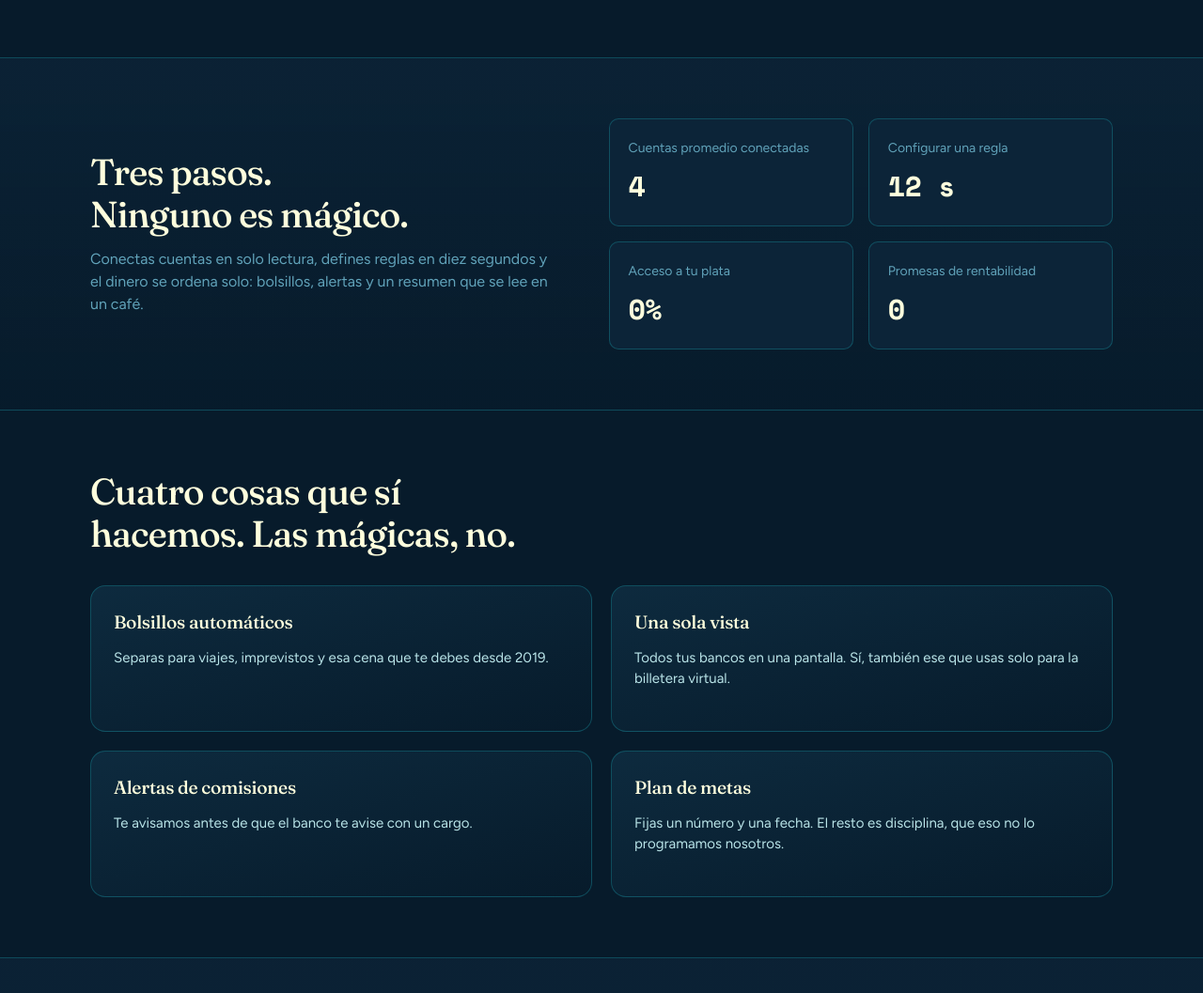
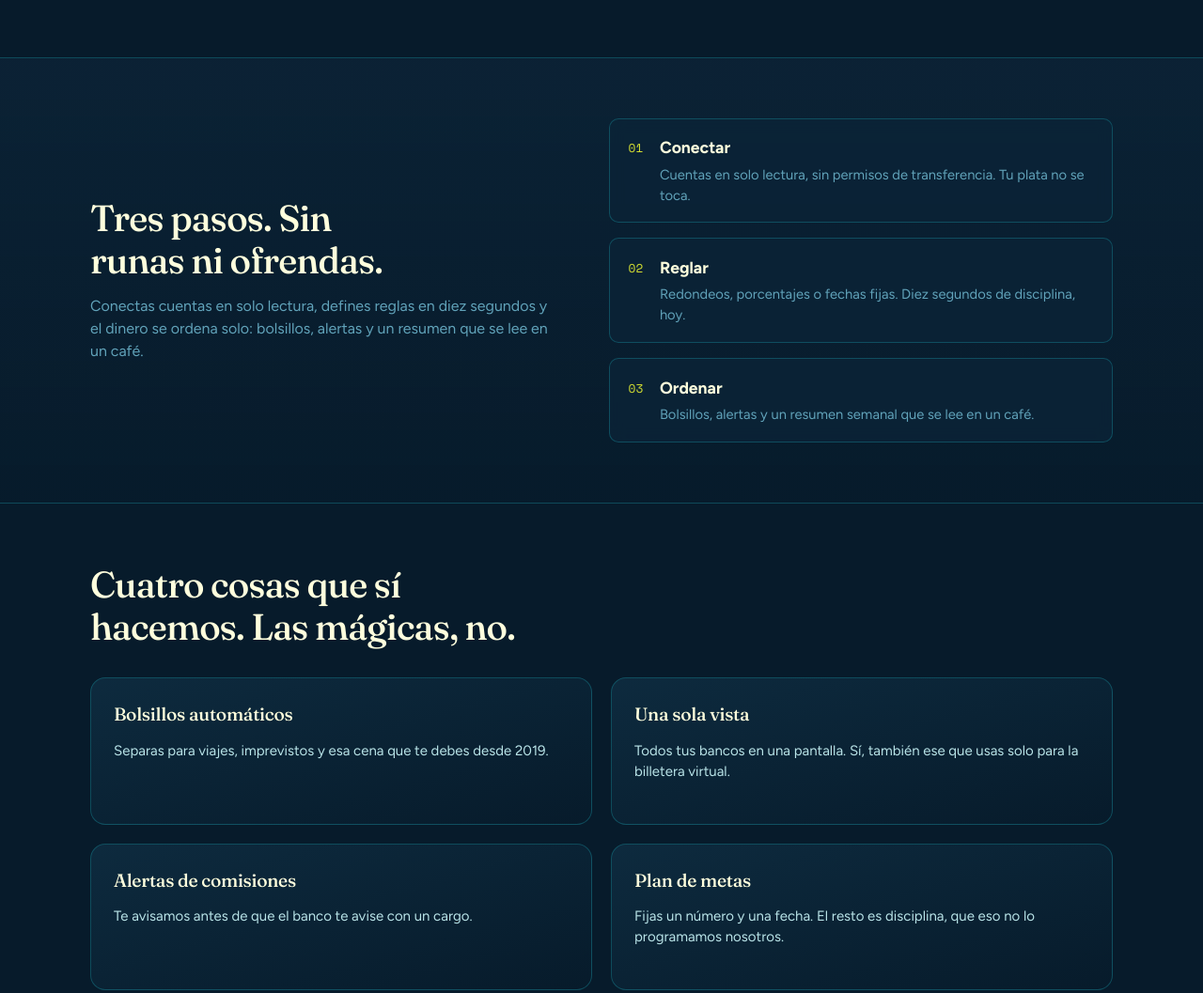
Before and after one commit to nheradevs/draupnir-fintech, a plain HTML site: page index.html in a window 1280 px wide. Shown: the part 1231-2288 px from the top of the page at 94% size. Drawn offline with Linux system fonts and the light colour scheme.

Commit message:
fix: sharper hero tagline, step cards replace metrics, plans renamed, footer portfolio link
- tagline: Tu banco reza por que no leas esto (EN: Your bank hopes you never read this)
- Como funciona: three short step cards on the right; heading now Sin runas ni ofrendas
- Plans: Karla, Karl y Jarl with a clear intro, replacing the class-choice joke
- footer: nheradev.com is now a real link (target blank, noopener), credit split into translatable parts
- dictionaries updated in both languages; all data-i18n keys present in es and en

```diff
--- a/app.js
+++ b/app.js
@@ -63,7 +63,7 @@ const I18N = {
     navFaq: "FAQ",
     navCta: "Empezar",
     heroTitle: "El anillo de Odín se multiplicaba solo. El tuyo todavía no.",
-    heroTagline: "Finanzas personales, sin letra chica.",
+    heroTagline: "Tu banco reza por que no leas esto.",
     heroBody:
       "Draupnir ordena tu plata: ahorros automáticos, todas tus cuentas en una vista y alertas de comisiones antes de que te las cobren. Sin promesas de rentabilidad mágica: Odín no responde tickets.",
     heroPrimaryBtn: "Empezar gratis",
@@ -77,13 +77,18 @@ const I18N = {
     problemCard2Body: "Separar plata a mano es una promesa que rompes sin querer un martes.",
     problemCard3Title: "La foto completa no existe",
     problemCard3Body: "Nadie suma sueldo, tarjeta, billetera virtual y ese plan que olvidaste que tenías.",
-    howHeading: "Tres pasos. Ninguno es mágico.",
+    howHeading: "Tres pasos. Sin runas ni ofrendas.",
     howIntro:
       "Conectas cuentas en solo lectura, defines reglas en diez segundos y el dinero se ordena solo: bolsillos, alertas y un resumen que se lee en un café.",
-    metric1Label: "Cuentas promedio conectadas",
-    metric2Label: "Configurar una regla",
-    metric3Label: "Acceso a tu plata",
-    metric4Label: "Promesas de rentabilidad",
+    step1Title: "Conectar",
+    step1Text: "Cuentas en solo lectura, sin permisos de transferencia. Tu plata no se toca.",
+    step2Title: "Reglar",
+    step2Text: "Redondeos, porcentajes o fechas fijas. Diez segundos de disciplina, hoy.",
+    step3Title: "Ordenar",
+    step3Text: "Bolsillos, alertas y un resumen semanal que se lee en un café.",
+
+
+
     featuresHeading: "Cuatro cosas que sí hacemos. Las mágicas, no.",
     feature1Title: "Bolsillos automáticos",
     feature1Body: "Separas para viajes, imprevistos y esa cena que te debes desde 2019.",
@@ -95,7 +100,7 @@ const I18N = {
     feature4Title: "Plan de metas",
     feature4Body:
       "Fijas un número y una fecha. El resto es disciplina, que eso no lo programamos nosotros.",
-    plansHeading: "Elige tu clase social.",
+    plansHeading: "Karla, Karl y Jarl.",
     plansIntro:
       "En la sociedad nórdica había tres. En el banking tradicional pagas como en la primera sin ser de ninguna.",
     planKarlaDesc: "Para los que todavía pagan comisiones como si fuera 1998.",
@@ -128,7 +133,7 @@ const I18N = {
     faqA5:
       "Tus datos se exportan o se borran, a tu elección, sin llamadas de retención. Las valquirias no suplican.",
     footerLine1: "© 2026 Draupnir. Todos los derechos reservados.",
-    footerLine2: "Sitio hecho por Karen Gil - nheradev.com - Parte de mi portafolio",
+    footerCreditA: "Sitio hecho por Karen Gil", footerCreditB: "Parte de mi portafolio",
     footerLine3: "Página de demostración para portafolio. Ningún dato es recogido ni enviado.",
     dialogTitle: "Empieza con Draupnir",
     dialogSubtitle: "Deja tu correo y te avisamos cuando abramos registros.",
@@ -154,7 +159,7 @@ const I18N = {
     navFaq: "FAQ",
     navCta: "Get started",
     heroTitle: "Odin's ring multiplied itself. Yours is still sitting there.",
-    heroTagline: "Personal finance, no fine print.",
+    heroTagline: "Your bank hopes you never read this.",
     heroBody:
       "Draupnir puts your money in order: automatic savings, every account in one view and fee alerts before the charge lands. No magic returns promised: Odin does not answer support tickets.",
     heroPrimaryBtn: "Start free",
@@ -170,13 +175,18 @@ const I18N = {
     problemCard3Title: "The full picture does not exist",
     problemCard3Body:
       "Nobody adds up salary, card, digital wallet and that plan you forgot you had.",
-    howHeading: "Three steps. None of them magic.",
+    howHeading: "Three steps. No runes, no offerings.",
     howIntro:
       "Connect accounts in read-only mode, set rules in ten seconds, and your money organizes itself: pockets, alerts and a summary you read over one coffee.",
-    metric1Label: "Accounts connected on average",
-    metric2Label: "To set a rule",
-    metric3Label: "Access to your money",
-    metric4Label: "Returns promised",
+    step1Title: "Connect",
+    step1Text: "Accounts in read-only mode, no transfer permissions. Your money does not get touched.",
+    step2Title: "Set rules",
+    step2Text: "Rounding, percentages or fixed dates. Ten seconds of discipline, today.",
+    step3Title: "Order",
+    step3Text: "Pockets, alerts and a weekly summary you read over one coffee.",
+
+
+
     featuresHeading: "Four things we actually do. The magic ones, we do not.",
     feature1Title: "Automatic pockets",
     feature1Body:
@@ -188,7 +198,7 @@ const I18N = {
     feature3Body: "We tell you before the bank tells you with a charge.",
     feature4Title: "Goal planner",
     feature4Body: "You set a number and a date. The rest is discipline, which we cannot code.",
-    plansHeading: "Pick your social class.",
+    plansHeading: "Karla, Karl and Jarl.",
     plansIntro:
       "Norse society had three. Traditional banking charges you like the first one while you belong to none.",
     planKarlaDesc: "For people still paying fees like it is 1998.",
@@ -221,7 +231,7 @@ const I18N = {
     faqA5:
       "Your data is exported or deleted, your call, no retention phone calls. Valkyries do not beg.",
     footerLine1: "© 2026 Draupnir. All rights reserved.",
-    footerLine2: "Site built by Karen Gil - nheradev.com - Part of my portfolio",
+    footerCreditA: "Site built by Karen Gil", footerCreditB: "Part of my portfolio",
     footerLine3: "Portfolio demo page. No data is collected or sent.",
     dialogTitle: "Start with Draupnir",
     dialogSubtitle: "Leave your email and we will tell you when signups open.",
--- a/index.html
+++ b/index.html
@@ -100,7 +100,7 @@
           <h1 id="hero-heading" tabindex="-1" data-i18n="heroTitle">El anillo de Odín se multiplicaba solo. El tuyo todavía no.</h1>
 
           <div class="hero-trust">
-            <p class="hero-tagline" data-i18n="heroTagline">Finanzas personales, sin letra chica.</p>
+            <p class="hero-tagline" data-i18n="heroTagline">Tu banco reza por que no leas esto.</p>
           </div>
         </div>
 
@@ -170,30 +170,35 @@
     <section class="content-section section-alt" id="como-funciona" aria-labelledby="como-funciona-heading">
       <div class="container split-layout">
         <div class="split-copy">
-          <h2 id="como-funciona-heading" data-i18n="howHeading">Tres pasos. Ninguno es mágico.</h2>
+          <h2 id="como-funciona-heading" data-i18n="howHeading">Tres pasos. Sin runas ni ofrendas.</h2>
           <p class="section-intro" data-i18n="howIntro">
             Conectas cuentas en solo lectura, defines reglas en diez segundos y el dinero se ordena solo: bolsillos, alertas y un resumen que se lee en un café.
           </p>
         </div>
 
-        <dl class="metrics-grid">
-          <div class="metric-card">
-            <dt data-i18n="metric1Label">Cuentas promedio conectadas</dt>
-            <dd>4</dd>
-          </div>
-          <div class="metric-card">
-            <dt data-i18n="metric2Label">Configurar una regla</dt>
-            <dd>12 s</dd>
-          </div>
-          <div class="metric-card">
-            <dt data-i18n="metric3Label">Acceso a tu plata</dt>
-            <dd>0%</dd>
-          </div>
-          <div class="metric-card">
-            <dt data-i18n="metric4Label">Promesas de rentabilidad</dt>
-            <dd>0</dd>
-          </div>
-        </dl>
+<ol class="step-cards">
+          <li class="step-card">
+            <span class="step-num" aria-hidden="true">01</span>
+            <div>
+              <h3 data-i18n="step1Title">Conectar</h3>
+              <p data-i18n="step1Text">Cuentas en solo lectura, sin permisos de transferencia. Tu plata no se toca.</p>
+            </div>
+          </li>
+          <li class="step-card">
+            <span class="step-num" aria-hidden="true">02</span>
+            <div>
+              <h3 data-i18n="step2Title">Reglar</h3>
+              <p data-i18n="step2Text">Redondeos, porcentajes o fechas fijas. Diez segundos de disciplina, hoy.</p>
+            </div>
+          </li>
+          <li class="step-card">
+            <span class="step-num" aria-hidden="true">03</span>
+            <div>
+              <h3 data-i18n="step3Title">Ordenar</h3>
+              <p data-i18n="step3Text">Bolsillos, alertas y un resumen semanal que se lee en un café.</p>
+            </div>
+          </li>
+        </ol>
       </div>
     </section>
 
@@ -244,9 +249,9 @@
     <section class="content-section section-alt" id="planes" aria-labelledby="planes-heading">
       <div class="container">
         <div class="section-header">
-          <h2 id="planes-heading" data-i18n="plansHeading">Elige tu clase social.</h2>
+          <h2 id="planes-heading" data-i18n="plansHeading">Karla, Karl y Jarl.</h2>
           <p class="section-intro" data-i18n="plansIntro">
-            En la sociedad nórdica había tres. En el banking tradicional pagas como en la primera sin ser de ninguna.
+            Tres clases sociales de la Era Vikinga: la dependiente, la libre y la noble. Aquí no eliges linaje: eliges cuánto control quieres sobre tu plata.
           </p>
         </div>
 
@@ -340,7 +345,7 @@
   <footer class="site-footer">
     <div class="container footer-inner">
       <p class="footer-brand" data-i18n="footerLine1">© 2026 Draupnir. Todos los derechos reservados.</p>
-      <p class="footer-copy" data-i18n="footerLine2">Sitio hecho por Karen Gil - nheradev.com - Parte de mi portafolio</p>
+      <p class="footer-copy"><span data-i18n="footerCreditA">Sitio hecho por Karen Gil</span> - <a href="https://nheradev.com" target="_blank" rel="noopener">nheradev.com</a> - <span data-i18n="footerCreditB">Parte de mi portafolio</span></p>
       <p class="footer-copy" data-i18n="footerLine3">Página de demostración para portafolio. Ningún dato es recogido ni enviado.</p>
     </div>
   </footer>
--- a/styles.css
+++ b/styles.css
@@ -1061,3 +1061,39 @@
   inset: 0;
   background: linear-gradient(90deg, rgba(7, 27, 43, 0.82), rgba(7, 27, 43, 0.35) 55%, rgba(7, 27, 43, 0.62));
 }
+
+/* Cómo funciona: three step cards (right side of the split) */
+.step-cards {
+  display: grid;
+  gap: 1rem;
+  list-style: none;
+}
+
+.step-card {
+  display: flex;
+  gap: 1.1rem;
+  align-items: flex-start;
+  background: var(--bg-surface);
+  border: 1px solid var(--border-subtle);
+  border-radius: var(--radius-md);
+  padding: 1.1rem 1.25rem;
+  backdrop-filter: blur(8px);
+}
+
+.step-num {
+  font-family: var(--font-mono);
+  font-size: 0.8rem;
+  color: var(--palette-lime);
+  padding-block-start: 0.25rem;
+}
+
+.step-card h3 {
+  font-size: 1.1rem;
+  margin-block-end: 0.25rem;
+  color: var(--palette-beige);
+}
+
+.step-card p {
+  color: var(--text-muted);
+  font-size: 0.92rem;
+}
```
